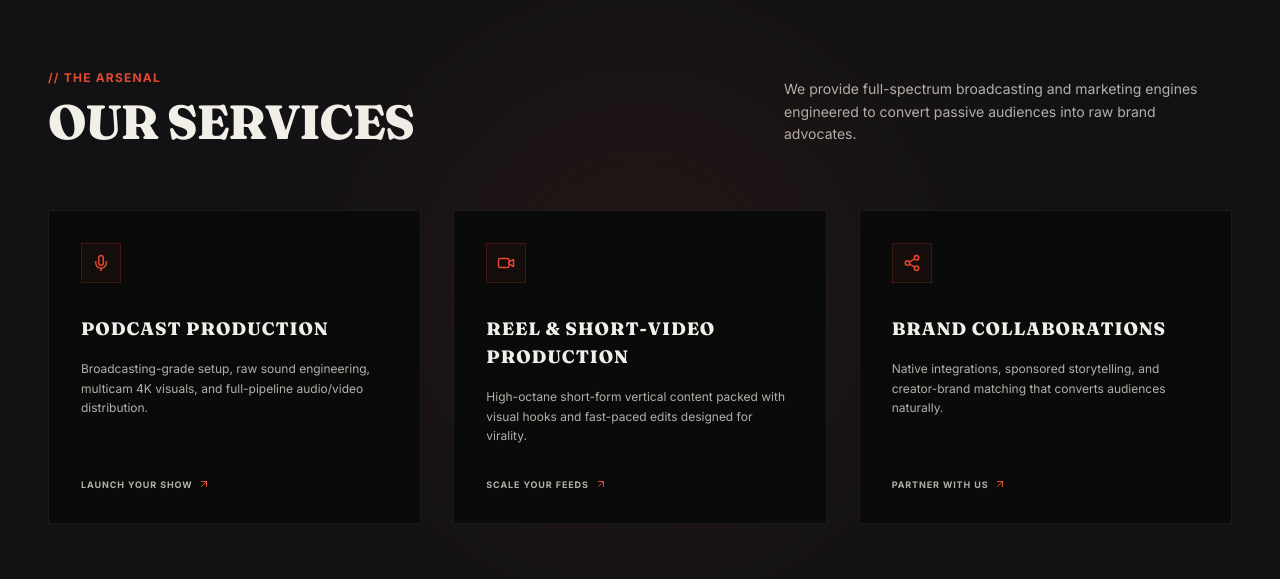
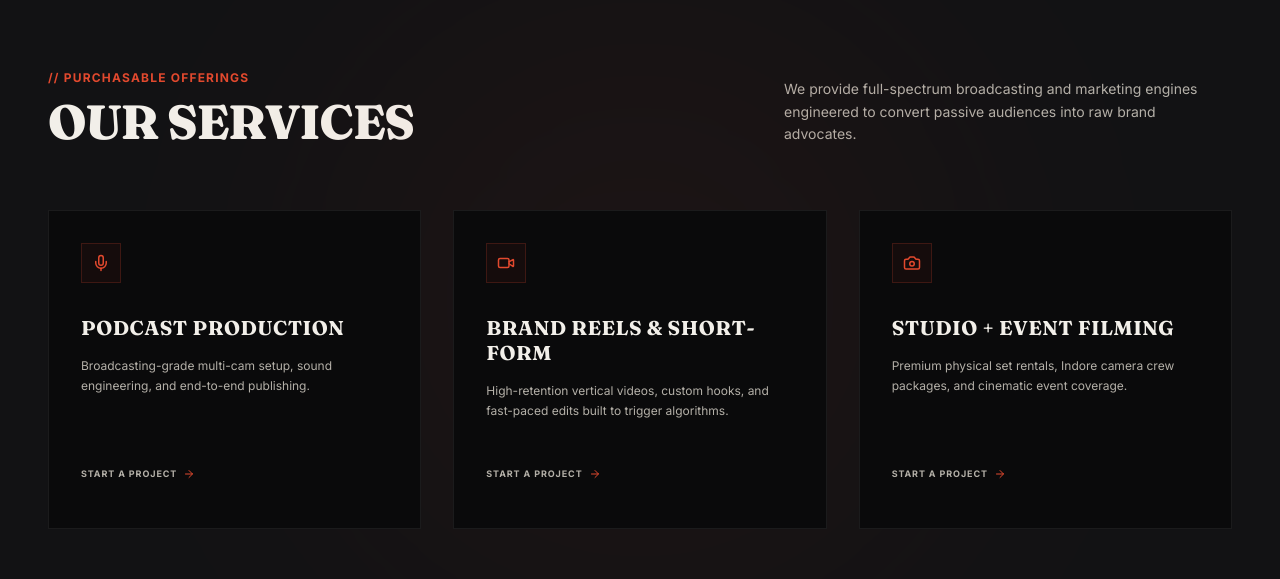
Before and after one commit to harsh0332/unofficialhimanshuu, a Next.js app: page / in a window 1280 px wide. Shown: the part 1452-2031 px from the top of the page. Built offline with nearby package versions, Linux system fonts and the light colour scheme; no server answers.

Commit message:
feat: customize Services cards and enable dynamic Inquiry Router pre-selection flow

```diff
--- a/src/components/sections/InquiryRouter.tsx
+++ b/src/components/sections/InquiryRouter.tsx
@@ -46,6 +46,28 @@ export default function InquiryRouter() {
     state: "idle" | "loading" | "success" | "error";
     message?: string;
   }>({ state: "idle" });
+
+  // Listen for custom trigger events from other components (like Services cards)
+  React.useEffect(() => {
+    const handleTrigger = (e: Event) => {
+      const customEvent = e as CustomEvent<{ intent: Intent; projectType?: string }>;
+      if (customEvent.detail) {
+        setIntent(customEvent.detail.intent);
+        setFormData((prev) => ({
+          ...prev,
+          projectType: customEvent.detail.projectType || prev.projectType,
+        }));
+        setStep(1); // Skip Step 0 and go straight to Step 1
+        setErrors({}); // Reset error boundaries
+        setStatus({ state: "idle" }); // Reset status states
+      }
+    };
+
+    window.addEventListener("unofficial-inquiry-trigger", handleTrigger);
+    return () => {
+      window.removeEventListener("unofficial-inquiry-trigger", handleTrigger);
+    };
+  }, []);
 
   // WhatsApp helper to prefill chat based on intent and collected data
   const getWhatsAppUrl = () => {
--- a/src/components/sections/Services.tsx
+++ b/src/components/sections/Services.tsx
@@ -1,7 +1,7 @@
 "use client";
 
 import React from "react";
-import { Mic, Video, Share2, ArrowUpRight } from "lucide-react";
+import { Mic, Video, Camera, ArrowRight } from "lucide-react";
 import { motion } from "framer-motion";
 
 export default function Services() {
@@ -9,36 +9,48 @@ export default function Services() {
     {
       icon: Mic,
       title: "Podcast Production",
-      description: "Broadcasting-grade setup, raw sound engineering, multicam 4K visuals, and full-pipeline audio/video distribution.",
-      ctaLink: "#inquiry",
-      ctaText: "Launch Your Show",
+      description: "Broadcasting-grade multi-cam setup, sound engineering, and end-to-end publishing.",
+      projectType: "Podcast",
     },
     {
       icon: Video,
-      title: "Reel & Short-Video Production",
-      description: "High-octane short-form vertical content packed with visual hooks and fast-paced edits designed for virality.",
-      ctaLink: "#inquiry",
-      ctaText: "Scale Your Feeds",
+      title: "Brand Reels & Short-Form",
+      description: "High-retention vertical videos, custom hooks, and fast-paced edits built to trigger algorithms.",
+      projectType: "Reels",
     },
     {
-      icon: Share2,
-      title: "Brand Collaborations",
-      description: "Native integrations, sponsored storytelling, and creator-brand matching that converts audiences naturally.",
-      ctaLink: "#inquiry",
-      ctaText: "Partner With Us",
+      icon: Camera,
+      title: "Studio + Event Filming",
+      description: "Premium physical set rentals, Indore camera crew packages, and cinematic event coverage.",
+      projectType: "Event Coverage",
     },
   ];
 
+  // Dynamic pre-selection event dispatcher to Inquiry Router
+  const handleStartProject = (projectType: string) => {
+    const event = new CustomEvent("unofficial-inquiry-trigger", {
+      detail: { intent: "hire", projectType }
+    });
+    window.dispatchEvent(event);
+
+    const el = document.getElementById("inquiry");
+    if (el) {
+      el.scrollIntoView({ behavior: "smooth" });
+    }
+  };
+
   return (
     <section id="services" className="relative w-full py-24 md:py-32 bg-brand-surface border-y border-brand-border-hairline overflow-hidden z-20">
-      {/* Background spotlight */}
-      <div className="absolute top-1/2 left-1/2 -translate-x-1/2 -translate-y-1/2 w-[500px] h-[500px] bg-brand-ember-glow rounded-full blur-[120px] pointer-events-none opacity-40" />
+      {/* Background spotlights */}
+      <div className="absolute top-1/2 left-1/2 -translate-x-1/2 -translate-y-1/2 w-[600px] h-[600px] bg-brand-ember-glow rounded-full blur-[140px] pointer-events-none opacity-30" />
 
       <div className="max-w-7xl mx-auto px-6 md:px-12">
+
+        {/* Section Header */}
         <div className="flex flex-col md:flex-row md:items-end justify-between gap-8 mb-16">
           <div className="flex flex-col gap-3 text-left">
             <span className="font-inter font-bold text-xs uppercase tracking-widest text-brand-ember">
-              // The Arsenal
+              // Purchasable Offerings
             </span>
             <h2 className="font-fraunces font-extrabold text-3xl md:text-5xl uppercase tracking-tight text-brand-bone">
               OUR SERVICES
@@ -50,7 +62,7 @@ export default function Services() {
         </div>
 
         {/* 3-Card Grid */}
-        <div className="grid grid-cols-1 md:grid-cols-3 gap-6 md:gap-8">
+        <div className="grid grid-cols-1 md:grid-cols-3 gap-6 md:gap-8 items-stretch">
           {servicesList.map((service, index) => {
             const Icon = service.icon;
             return (
@@ -63,13 +75,13 @@ export default function Services() {
                 {/* Dynamic Border highlight on hover */}
                 <div className="absolute top-0 left-0 w-[2px] h-0 bg-brand-ember group-hover:h-full transition-all duration-500 ease-out" />
 
-                <div>
+                <div className="flex flex-col text-left">
                   {/* Icon Block */}
                   <div className="w-10 h-10 flex items-center justify-center bg-brand-ember/5 border border-brand-ember/20 text-brand-ember mb-8 group-hover:bg-brand-ember group-hover:text-brand-ink transition-all duration-500">
                     <Icon size={18} className="transition-transform duration-500 group-hover:scale-110" />
                   </div>
 
-                  <h3 className="font-fraunces font-extrabold text-lg uppercase tracking-wider text-brand-bone mb-4">
+                  <h3 className="font-fraunces font-bold text-xl uppercase tracking-wide text-brand-bone mb-4 leading-tight">
                     {service.title}
                   </h3>
 
@@ -78,17 +90,19 @@ export default function Services() {
                   </p>
                 </div>
 
-                <a
-                  href={service.ctaLink}
-                  className="inline-flex items-center gap-1.5 font-inter font-bold text-[9px] uppercase tracking-widest text-brand-bone-secondary group-hover:text-brand-ember transition-colors duration-300 w-fit focus:outline-none"
+                {/* Conversion Trigger button (satisfies min-h-44px target) */}
+                <button
+                  onClick={() => handleStartProject(service.projectType)}
+                  className="inline-flex items-center gap-1.5 font-inter font-bold text-[9px] uppercase tracking-widest text-brand-bone-secondary group-hover:text-brand-ember transition-colors duration-300 w-fit focus:outline-none focus-visible:ring-1 focus-visible:ring-brand-ember py-2 min-h-[44px] cursor-pointer"
                 >
-                  <span>{service.ctaText}</span>
-                  <ArrowUpRight size={12} className="text-brand-ember" />
-                </a>
+                  <span>Start a project</span>
+                  <ArrowRight size={12} className="text-brand-ember group-hover:translate-x-1 transition-transform duration-300" />
+                </button>
               </motion.div>
             );
           })}
         </div>
+
       </div>
     </section>
   );
```
